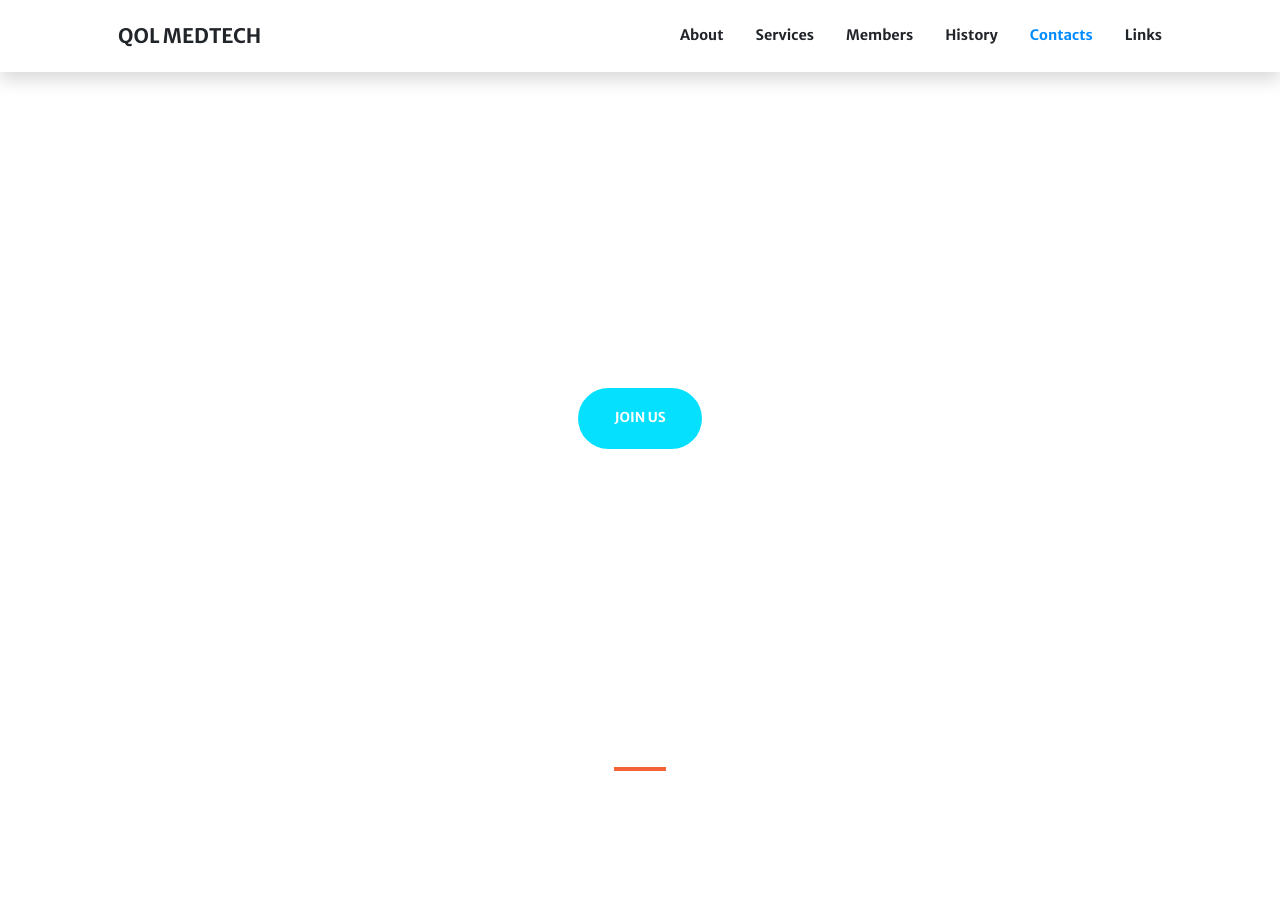
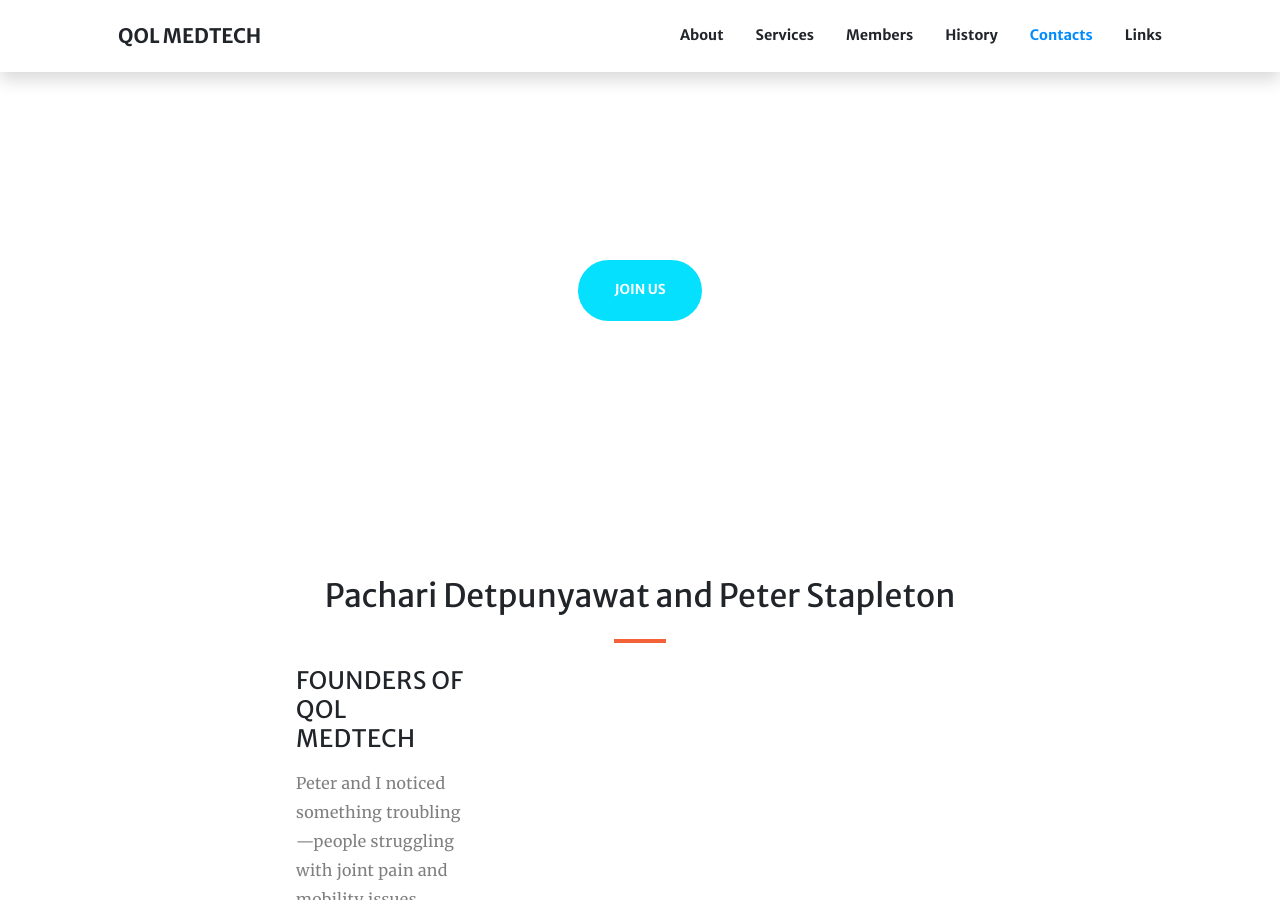
Before and after one commit to QOLMedTech/old-site, a Jekyll site: the page built from index.md, in a window 1280 px wide and 900 px high, scrolled down 2249 px. Built offline with Jekyll 4.4.1, drawn with Linux system fonts in a browser that asks for light colours; comment, search, counter and statistics services are not loaded.

Commit message:
Revert "Update aside.html"
This reverts commit a933b81cfe553d6820db51129440a7c9f2608e03.

```diff
--- a/_includes/aside.html
+++ b/_includes/aside.html
@@ -1,5 +1,4 @@
 <section id="{{ section.section_id }}" class="page-section text-white" {% if page.background_image %} style="background-image: {{ page.background_image }}"{% endif %}>
-  <section class="page-section {{ page.background_style }}">
   <div class="container px-4 px-lg-5 text-center">
     <h2 class="mb-4">{{ section.title }}!</h2>
     <div class="text-white-50 mb-4 ">{{ section.text | markdownify }}</div>
```
